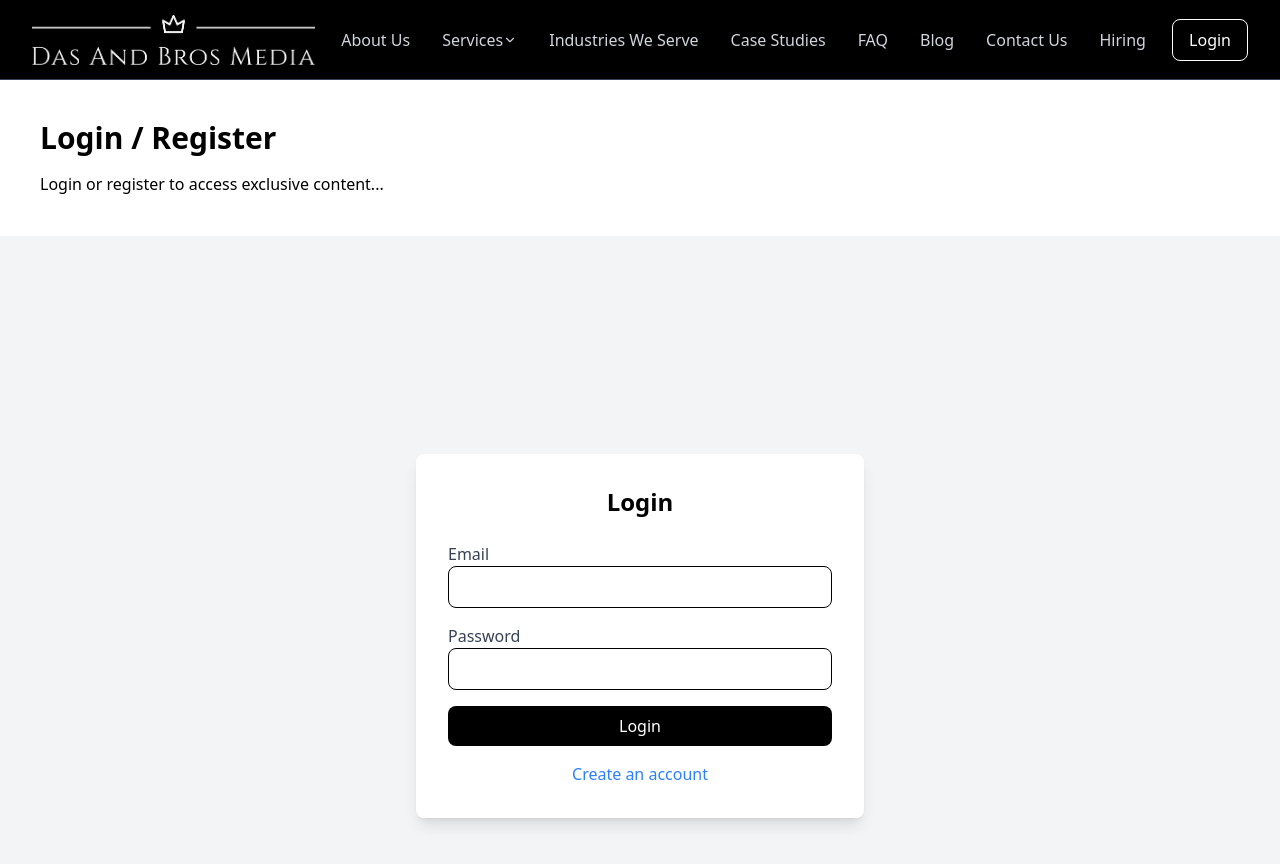
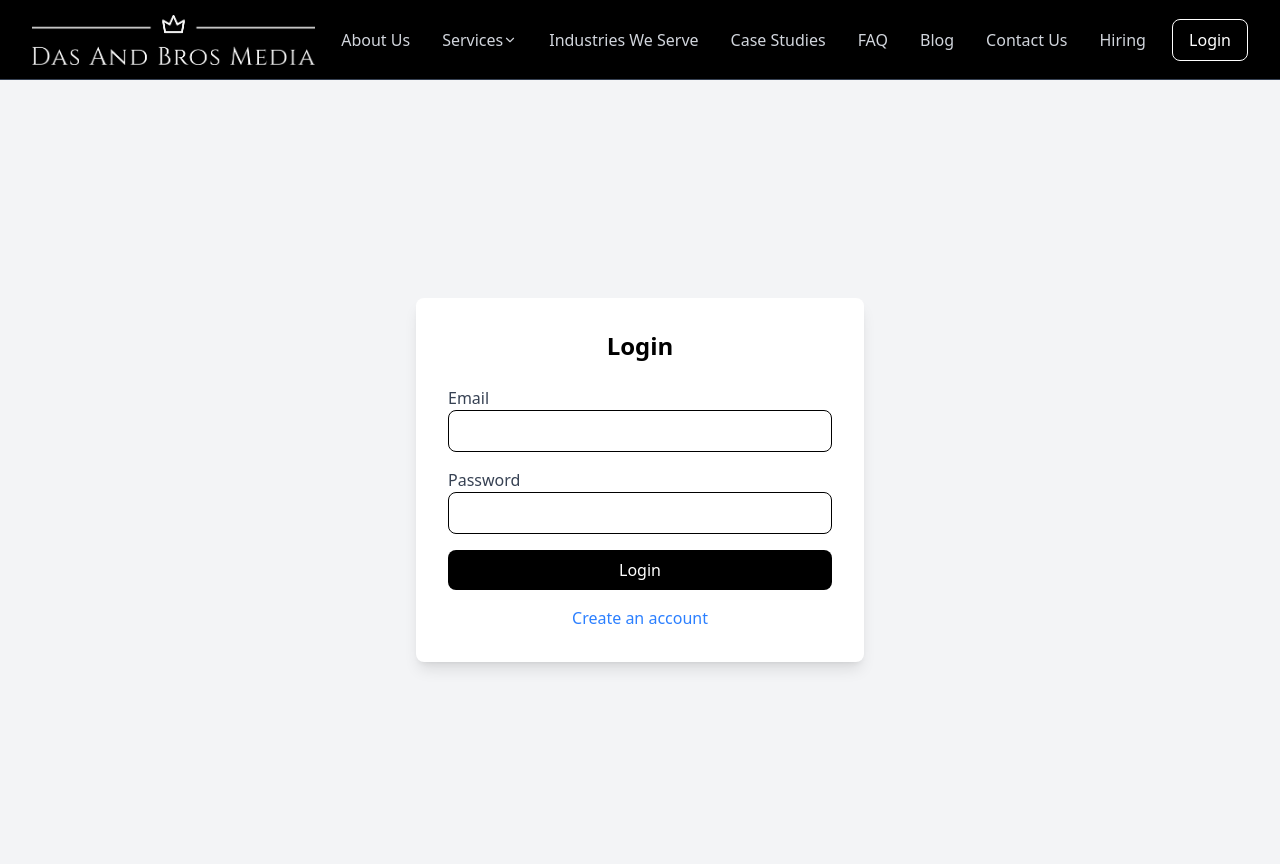
Before and after one commit to Ujjraj/Homepage-Das-And-Bros-Media, a React (Vite) app: page /login in a window 1280 px wide. Shown: the top 864 px of the page. Built offline with nearby package versions, Linux system fonts and the light colour scheme.

Commit message:
removed the heading of login and register page

```diff
--- a/src/pages/LoginRegister.jsx
+++ b/src/pages/LoginRegister.jsx
@@ -7,11 +7,7 @@ const LoginRegister = () => {
   return (
     <>
       <Header />
-      <div className="p-10">
-        <h1 className="text-3xl font-bold mb-4">Login / Register</h1>
-        <p>Login or register to access exclusive content...</p>
-      </div>
-      <section className="flex justify-center items-center min-h-screen bg-gray-100">
+      <section className="flex justify-center items-center h-screen bg-gray-100 overflow-hidden">
         <div className="bg-white p-8 rounded-lg shadow-lg max-w-md w-full">
           <h2 className="text-2xl font-bold mb-6 text-center">
             {isLogin ? "Login" : "Register"}
```
